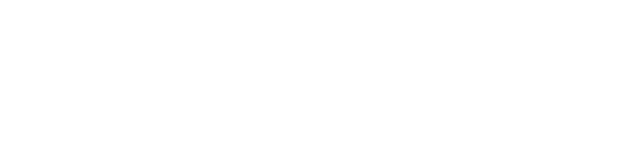
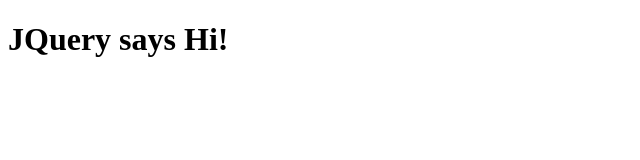
Before and after one commit to ldbolk/educom-jquery-basis, a plain HTML site: page index.html in a window 1280 px wide. Shown: the whole page, without its empty margins (0-640 px from the left). Drawn offline with Linux system fonts and the light colour scheme.

Commit message:
JQuery Index (#1)

```diff
--- a/index.html
+++ b/index.html
@@ -5,7 +5,7 @@
     <script>
       $(document).ready( function() {
 
-         /// code lives here
+         $("#content").html("<h1>JQuery says Hi! </h1>")
 
       });
     </script>
```
